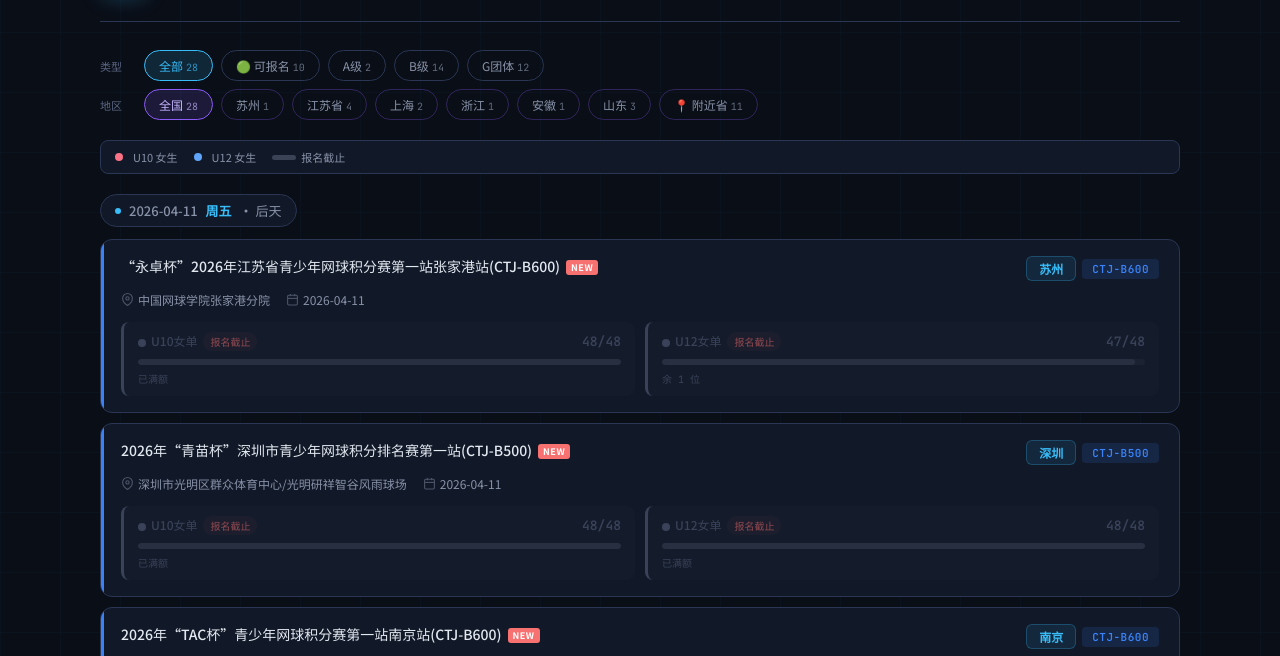
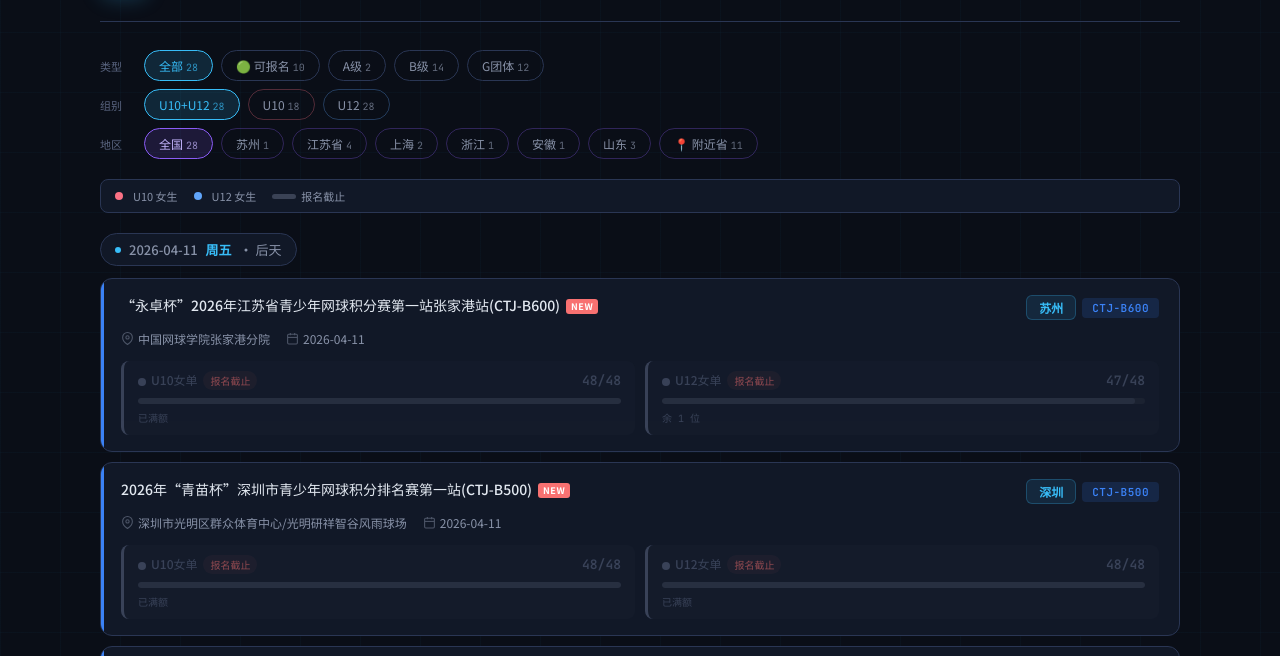
Before and after one commit to zhousen99-gif/aaron-notes, a website: page docs/ctj-monitor/index.html in a window 1280 px wide. Shown: the part 88-744 px from the top of the page. Drawn offline with Linux system fonts and the light colour scheme.

Commit message:
Update CTJ monitor page structure

```diff
--- a/docs/ctj-monitor/index.html
+++ b/docs/ctj-monitor/index.html
@@ -14,7 +14,6 @@
   body{font-family:'Noto Sans SC',-apple-system,sans-serif;background:var(--bg);color:var(--text);min-height:100vh;overflow-x:hidden}
   body::before{content:'';position:fixed;inset:0;background:linear-gradient(rgba(56,189,248,.03) 1px,transparent 1px),linear-gradient(90deg,rgba(56,189,248,.03) 1px,transparent 1px);background-size:60px 60px;pointer-events:none;z-index:0}
   .c{position:relative;z-index:1;max-width:1120px;margin:0 auto;padding:32px 20px 80px}
-
   .hd{display:flex;align-items:flex-end;justify-content:space-between;margin-bottom:28px;padding-bottom:24px;border-bottom:1px solid var(--border)}
   .hd-l{display:flex;align-items:center;gap:16px}
   .logo{width:48px;height:48px;background:linear-gradient(135deg,var(--accent),#818cf8);border-radius:var(--r);display:flex;align-items:center;justify-content:center;font-size:24px;box-shadow:0 4px 20px rgba(56,189,248,.25)}
@@ -25,7 +24,6 @@
   .sr{display:flex;gap:12px;margin-top:6px;flex-wrap:wrap}
   .sp{font-size:11px;padding:3px 10px;border-radius:20px;background:var(--s2);border:1px solid var(--border);color:var(--dim)}
   .sp strong{color:var(--text);font-weight:600}
-
   .filter-section{margin-bottom:20px}
   .filter-row{display:flex;gap:8px;flex-wrap:wrap;margin-bottom:8px;align-items:center}
   .filter-label{font-size:11px;color:var(--muted);margin-right:4px;font-weight:500;min-width:32px}
@@ -33,80 +31,56 @@
   .fb:hover{background:var(--s2);color:var(--text);border-color:var(--accent)}
   .fb.on{background:var(--glow);color:var(--accent);border-color:var(--accent)}
   .fb .n{font-family:'JetBrains Mono',monospace;font-size:10px;margin-left:3px;opacity:.7}
-  .fb.geo{border-color:rgba(139,92,246,.3)}
-  .fb.geo:hover{border-color:#8b5cf6;background:rgba(139,92,246,.08)}
-  .fb.geo.on{background:rgba(139,92,246,.15);color:#c4b5fd;border-color:#8b5cf6}
-
-  .tl{position:relative}
-  .dg{margin-bottom:28px}
+  .fb.geo{border-color:rgba(139,92,246,.3)}.fb.geo:hover{border-color:#8b5cf6;background:rgba(139,92,246,.08)}.fb.geo.on{background:rgba(139,92,246,.15);color:#c4b5fd;border-color:#8b5cf6}
+  .fb.age-u10{border-color:rgba(251,113,133,.3)}.fb.age-u10:hover{border-color:var(--u10);background:rgba(251,113,133,.08)}.fb.age-u10.on{background:var(--u10-bg);color:var(--u10);border-color:var(--u10)}
+  .fb.age-u12{border-color:rgba(96,165,250,.3)}.fb.age-u12:hover{border-color:var(--u12);background:rgba(96,165,250,.08)}.fb.age-u12.on{background:var(--u12-bg);color:var(--u12);border-color:var(--u12)}
+  .tl{position:relative}.dg{margin-bottom:28px}
   .dl{position:sticky;top:0;z-index:10;display:inline-flex;align-items:center;gap:8px;padding:6px 14px;margin-bottom:12px;background:var(--surface);border:1px solid var(--border);border-radius:20px;font-size:13px;font-weight:500;color:var(--dim);backdrop-filter:blur(12px)}
-  .dl .dot{width:6px;height:6px;border-radius:50%;background:var(--accent)}
-  .dl .wd{color:var(--accent);font-weight:600}
-
+  .dl .dot{width:6px;height:6px;border-radius:50%;background:var(--accent)}.dl .wd{color:var(--accent);font-weight:600}
   .cds{display:flex;flex-direction:column;gap:10px}
   .cd{background:var(--surface);border:1px solid var(--border);border-radius:var(--r);padding:16px 20px;transition:.25s;position:relative;overflow:hidden}
   .cd::before{content:'';position:absolute;left:0;top:0;bottom:0;width:3px;border-radius:3px 0 0 3px}
   .cd.la::before{background:var(--la)}.cd.lb::before{background:var(--lb)}.cd.lg::before{background:var(--lg)}
   .cd:hover{border-color:rgba(56,189,248,.3);background:var(--s2);transform:translateY(-1px);box-shadow:0 4px 24px rgba(0,0,0,.3)}
-
   .ct{display:flex;align-items:flex-start;justify-content:space-between;gap:12px;margin-bottom:10px}
   .cn{font-size:14px;font-weight:500;line-height:1.5;flex:1}
   .tags{display:flex;gap:6px;flex-shrink:0;align-items:center}
   .lb-tag{font-family:'JetBrains Mono',monospace;font-size:11px;font-weight:600;padding:3px 10px;border-radius:4px;letter-spacing:.5px}
   .lb-tag.a{background:rgba(245,158,11,.15);color:var(--la)}.lb-tag.b{background:rgba(59,130,246,.15);color:var(--lb)}.lb-tag.g{background:rgba(139,92,246,.15);color:var(--lg)}
-
-  /* ── Location tag - prominent ── */
   .loc-tag{font-size:12px;font-weight:600;padding:3px 12px;border-radius:6px;background:rgba(56,189,248,.1);color:var(--accent);border:1px solid rgba(56,189,248,.25)}
-
   .cm{display:flex;gap:16px;font-size:12px;color:var(--dim);margin-bottom:14px;flex-wrap:wrap}
   .ci{display:flex;align-items:center;gap:4px}.ci svg{width:13px;height:13px;opacity:.5}
-
-  /* ── U10/U12 color-coded items ── */
   .ri{display:flex;gap:10px;flex-wrap:wrap}
   .rit{flex:1;min-width:200px;border-radius:var(--rs);padding:10px 14px;position:relative}
   .rit.u10{background:var(--u10-bg);border-left:3px solid var(--u10)}
   .rit.u12{background:var(--u12-bg);border-left:3px solid var(--u12)}
-  /* Closed (deadline passed) → desaturate */
-  .rit.closed{opacity:.55}
-  .rit.closed{border-left-color:var(--muted)!important;background:rgba(90,101,128,.08)!important}
+  .rit.closed{opacity:.55;border-left-color:var(--muted)!important;background:rgba(90,101,128,.08)!important}
   .rih{display:flex;justify-content:space-between;align-items:center;margin-bottom:8px}
   .rin{font-size:12px;font-weight:500}
-  .rit.u10 .rin{color:var(--u10)}.rit.u12 .rin{color:var(--u12)}
-  .rit.closed .rin{color:var(--muted)!important}
+  .rit.u10 .rin{color:var(--u10)}.rit.u12 .rin{color:var(--u12)}.rit.closed .rin{color:var(--muted)!important}
   .age-dot{display:inline-block;width:8px;height:8px;border-radius:50%;margin-right:5px;vertical-align:middle}
-  .age-dot.u10{background:var(--u10)}.age-dot.u12{background:var(--u12)}
-  .rit.closed .age-dot{background:var(--muted)!important}
+  .age-dot.u10{background:var(--u10)}.age-dot.u12{background:var(--u12)}.rit.closed .age-dot{background:var(--muted)!important}
   .rn{font-family:'JetBrains Mono',monospace;font-size:13px;font-weight:600}
-  .rn.full{color:var(--red)}.rn.avail{color:var(--green)}.rn.empty{color:var(--muted)}
-  .rit.closed .rn{color:var(--muted)!important}
+  .rn.full{color:var(--red)}.rn.avail{color:var(--green)}.rn.empty{color:var(--muted)}.rit.closed .rn{color:var(--muted)!important}
   .bt{height:6px;background:rgba(255,255,255,.06);border-radius:3px;overflow:hidden}
   .bf{height:100%;border-radius:3px;transition:width .6s}
-  .rit.u10 .bf{background:var(--u10-bar)}.rit.u12 .bf{background:var(--u12-bar)}
-  /* Closed → gray bar */
-  .rit.closed .bf{background:var(--gray-bar)!important}
+  .rit.u10 .bf{background:var(--u10-bar)}.rit.u12 .bf{background:var(--u12-bar)}.rit.closed .bf{background:var(--gray-bar)!important}
   .rs{font-size:10px;color:var(--muted);margin-top:6px;font-family:'JetBrains Mono',monospace}
-
   .pill{display:inline-flex;align-items:center;gap:4px;font-size:10px;padding:2px 7px;border-radius:10px;margin-left:6px}
   .pill.reg{background:var(--green-bg);color:var(--green)}.pill.closed{background:var(--red-bg);color:var(--red)}.pill.other{background:rgba(148,163,184,.1);color:var(--dim)}
   .pill .p{width:4px;height:4px;border-radius:50%;background:currentColor;animation:pulse 2s infinite}
   @keyframes pulse{0%,100%{opacity:1}50%{opacity:.3}}
-
   .new{font-size:9px;font-weight:700;padding:1px 5px;border-radius:3px;background:var(--red);color:#fff;margin-left:6px;letter-spacing:.5px;vertical-align:middle;animation:fi .3s}
   @keyframes fi{from{opacity:0;transform:scale(.8)}to{opacity:1;transform:scale(1)}}
-
   .legend{display:flex;gap:16px;margin-bottom:20px;padding:8px 14px;background:var(--surface);border:1px solid var(--border);border-radius:var(--rs);font-size:11px;color:var(--dim)}
   .legend-item{display:flex;align-items:center;gap:5px}
-  .legend-bar{width:24px;height:5px;border-radius:3px}
-  .legend-bar.u10{background:var(--u10-bar)}.legend-bar.u12{background:var(--u12-bar)}.legend-bar.gray{background:var(--gray-bar)}
-
+  .legend-bar{width:24px;height:5px;border-radius:3px}.legend-bar.u10{background:var(--u10-bar)}.legend-bar.u12{background:var(--u12-bar)}.legend-bar.gray{background:var(--gray-bar)}
   .loading,.err,.empty{text-align:center;padding:60px 20px;color:var(--muted)}
   .loading .spin{width:32px;height:32px;border:3px solid var(--border);border-top-color:var(--accent);border-radius:50%;animation:sp .8s linear infinite;margin:0 auto 16px}
   @keyframes sp{to{transform:rotate(360deg)}}
   .err{color:var(--red)}
-
   .ft{text-align:center;margin-top:48px;padding-top:24px;border-top:1px solid var(--border);font-size:11px;color:var(--muted)}
   .api-counter{margin-top:8px;font-family:'JetBrains Mono',monospace;font-size:9px;color:var(--muted);opacity:.3}
-
   @media(max-width:640px){.c{padding:16px 12px 60px}.hd{flex-direction:column;align-items:flex-start;gap:12px}.hd-r{text-align:left}.cd{padding:12px 14px}.ri{flex-direction:column;gap:8px}.rit{min-width:unset}.sr,.filter-row{flex-wrap:wrap}.cm{gap:10px}.legend{flex-wrap:wrap;gap:10px}}
 </style>
 </head>
@@ -128,6 +102,7 @@
   </div>
   <div class="filter-section">
     <div class="filter-row" id="fl-type"></div>
+    <div class="filter-row" id="fl-age"></div>
     <div class="filter-row" id="fl-geo"></div>
   </div>
   <div class="legend">
@@ -147,7 +122,6 @@ const IC={
   loc:'<svg viewBox="0 0 24 24" fill="none" stroke="currentColor" stroke-width="2"><path d="M21 10c0 7-9 13-9 13s-9-6-9-13a9 9 0 0 1 18 0z"/><circle cx="12" cy="10" r="3"/></svg>',
   cal:'<svg viewBox="0 0 24 24" fill="none" stroke="currentColor" stroke-width="2"><rect x="3" y="4" width="18" height="18" rx="2"/><line x1="16" y1="2" x2="16" y2="6"/><line x1="8" y1="2" x2="8" y2="6"/><line x1="3" y1="10" x2="21" y2="10"/></svg>'
 };
-
 const NEARBY=['江苏','上海','浙江','安徽','山东'];
 const GEO_FILTERS=[
   {k:'all_geo',l:'全国'},
@@ -162,7 +136,7 @@ const GEO_FILTERS=[
 
 function isNew(s){if(!s)return false;return(Date.now()-new Date(s.replace(' ','T')+':00+08:00').getTime())<864e5}
 function lc(l){if(!l)return'';const u=l.toUpperCase();return u.includes('-A')?'a':u.includes('-B')?'b':u.includes('-G')?'g':''}
-function ageGroup(name){return/U10/i.test(name)?'u10':/U12/i.test(name)?'u12':''}
+function ag(name){return/U10/i.test(name)?'u10':/U12/i.test(name)?'u12':''}
 function nc(c,m){return m<=0?'empty':c>=m?'full':'avail'}
 function itemStatus(item){
   if(!item.reg_end)return{cls:'other',text:'未开放'};
@@ -171,8 +145,9 @@ function itemStatus(item){
   const h=Math.floor((end-now)/36e5);
   return{cls:'reg',text:'报名中',dl:h<24?`剩${h}h`:`剩${Math.floor(h/24)}天`};
 }
+function hasAge(t,a){return t.items.some(i=>ag(i.item_name)===a)}
 
-let STATE={type:'all',geo:'all_geo'};
+let STATE={type:'all',age:'all_age',geo:'all_geo'};
 
 function render(data){
   const tours=data.tournaments||[];
@@ -196,6 +171,16 @@ function render(data){
   typeEl.innerHTML='<span class="filter-label">类型</span>'+typeDef.map(d=>`<button class="fb ${f.type===d.k?'on':''}" data-t="${d.k}">${d.l}<span class="n">${d.c}</span></button>`).join('');
   typeEl.querySelectorAll('.fb').forEach(b=>b.addEventListener('click',()=>{STATE.type=b.dataset.t;render(data)}));
 
+  // ── Age filters ──
+  const ageDef=[
+    {k:'all_age',l:'U10+U12',c:tours.length,cls:''},
+    {k:'u10',l:'U10',c:tours.filter(t=>hasAge(t,'u10')).length,cls:'age-u10'},
+    {k:'u12',l:'U12',c:tours.filter(t=>hasAge(t,'u12')).length,cls:'age-u12'},
+  ];
+  const ageEl=document.getElementById('fl-age');
+  ageEl.innerHTML='<span class="filter-label">组别</span>'+ageDef.map(d=>`<button class="fb ${d.cls} ${f.age===d.k?'on':''}" data-a="${d.k}">${d.l}<span class="n">${d.c}</span></button>`).join('');
+  ageEl.querySelectorAll('.fb').forEach(b=>b.addEventListener('click',()=>{STATE.age=b.dataset.a;render(data)}));
+
   // ── Geo filters ──
   const geoEl=document.getElementById('fl-geo');
   geoEl.innerHTML='<span class="filter-label">地区</span>'+GEO_FILTERS.map(g=>{
@@ -204,10 +189,11 @@ function render(data){
   }).join('');
   geoEl.querySelectorAll('.fb').forEach(b=>b.addEventListener('click',()=>{STATE.geo=b.dataset.g;render(data)}));
 
-  // ── Apply filters ──
+  // ── Apply all filters ──
   let filtered=tours;
   if(f.type==='avail')filtered=filtered.filter(t=>t.items.some(i=>itemStatus(i).cls==='reg'&&!i.is_full));
   else if(['a','b','g'].includes(f.type))filtered=filtered.filter(t=>lc(t.level)===f.type);
+  if(f.age!=='all_age')filtered=filtered.filter(t=>hasAge(t,f.age));
   if(f.geo!=='all_geo'){const gf=GEO_FILTERS.find(g=>g.k===f.geo);if(gf&&gf.match)filtered=filtered.filter(gf.match)}
 
   // ── Group by date ──
@@ -224,15 +210,17 @@ function render(data){
     h+=`<div class="dg"><div class="dl"><span class="dot"></span>${date} <span class="wd">${wd}</span> · ${rel}</div><div class="cds">`;
     groups[date].forEach(t=>{
       const l=lc(t.level),nw=isNew(t.first_seen);
+      // Filter items by age if age filter active
+      const visibleItems=f.age==='all_age'?t.items:t.items.filter(i=>ag(i.item_name)===f.age);
       h+=`<div class="cd l${l}"><div class="ct"><div class="cn">${t.name}${nw?'<span class="new">NEW</span>':''}</div><div class="tags"><span class="loc-tag">${t.city||t.province||'--'}</span><span class="lb-tag ${l}">${t.level}</span></div></div>`;
       h+=`<div class="cm"><span class="ci">${IC.loc} ${(t.location||'--').substring(0,28)}</span><span class="ci">${IC.cal} ${t.date}</span></div>`;
       h+='<div class="ri">';
-      t.items.forEach(it=>{
-        const ag=ageGroup(it.item_name);
+      visibleItems.forEach(it=>{
+        const a=ag(it.item_name);
         const st=itemStatus(it);
         const isClosed=st.cls==='closed'||st.cls==='other';
         const p=it.max_count>0?Math.min(100,Math.round(it.current_count/it.max_count*100)):0;
-        h+=`<div class="rit ${ag}${isClosed?' closed':''}"><div class="rih"><span class="rin"><span class="age-dot ${ag}"></span>${it.item_name}<span class="pill ${st.cls}">${st.cls==='reg'?'<span class="p"></span>':''}${st.text}</span></span><span class="rn ${nc(it.current_count,it.max_count)}">${it.current_count}/${it.max_count}</span></div><div class="bt"><div class="bf" style="width:${p}%"></div></div>`;
+        h+=`<div class="rit ${a}${isClosed?' closed':''}"><div class="rih"><span class="rin"><span class="age-dot ${a}"></span>${it.item_name}<span class="pill ${st.cls}">${st.cls==='reg'?'<span class="p"></span>':''}${st.text}</span></span><span class="rn ${nc(it.current_count,it.max_count)}">${it.current_count}/${it.max_count}</span></div><div class="bt"><div class="bf" style="width:${p}%"></div></div>`;
         if(st.dl||it.remaining>0||it.is_full)h+=`<div class="rs">${it.is_full?'已满额':it.remaining>0?'余 '+it.remaining+' 位':''}${st.dl?' · '+st.dl:''}</div>`;
         h+='</div>';
       });
```
